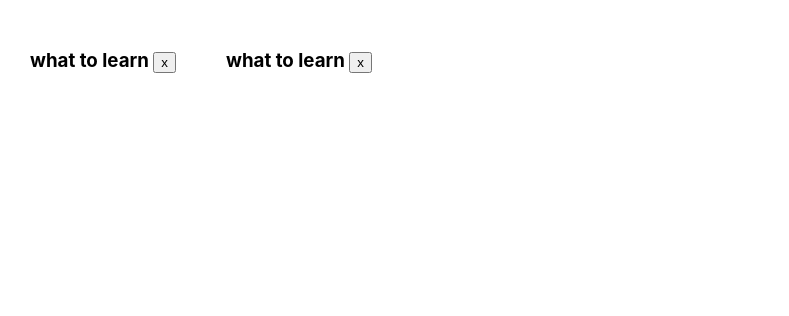
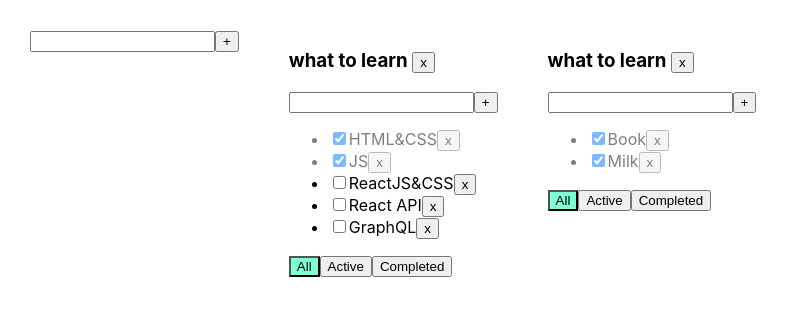
Before and after one commit to melfiqq/1-proj-todolist, a React (Create React App) app: page / in a window 1280 px wide. Shown: the top 316 px of the page, without its empty margins (0-789 px from the left). Built offline with nearby package versions, Linux system fonts and the light colour scheme.

Commit message:
Some functions were updated, some functions were created

```diff
--- a/src/AddItemForm.tsx
+++ b/src/AddItemForm.tsx
@@ -1,11 +1,40 @@
-import React from 'react';
+import React, { ChangeEvent, KeyboardEvent, useState } from 'react';
 
-const AddItemForm = () => {
-    return (
-        <div>
+type AddItemFormPropsType = {
+    addItem: (title: string) => void
+}
 
-        </div>
-    );
+function AddItemForm(props: AddItemFormPropsType) {
+
+    const [title, setTaskTitle] = useState('')
+    const [error, setError] = useState<string | null>(null) /* то есть там или строка (пробелы), или ничего не написано и пытаются добавить пустую таску (пустую строку) */
+    const onChangeHandler = (event: ChangeEvent<HTMLInputElement>) => {
+        setTaskTitle(event.currentTarget.value)
+    }
+    const onKeyPressHandler = (event: KeyboardEvent<HTMLInputElement>) => {
+        if (event.key === 'Enter') {
+            addItem()
+        }
+    }
+    const addItem = () => {
+        if (title.trim() !== '' && 'kakashka') {
+            props.addItem(title.trim())
+            setTaskTitle('')
+        } else {
+            setError("Title is required.")
+        }
+    }
+
+    return <div>
+        <input
+            value={title}
+            onChange={onChangeHandler}
+            onKeyUp={onKeyPressHandler}
+            className={error ? "error" : ""}
+        />
+        <button onClick={addItem}>+</button>
+        {error && <div className="error-message">{error}</div>}
+    </div>
 };
 
 export default AddItemForm;
--- a/src/App.tsx
+++ b/src/App.tsx
@@ -3,6 +3,7 @@ import logo from './logo.svg';
 import './App.css';
 import {v1} from "uuid";
 import Todolist, { TaskType } from './Todolist';
+import AddItemForm from './AddItemForm';
 
 export type FilterValuesType = 'all' | 'active' | 'completed'
 
@@ -21,19 +22,19 @@ function App() {
 	const removeTask = (taskId: string, todolistId: string) => {
 		let tasks = tasksObj[todolistId]
 		const filteredTasks = tasks.filter((task) => {
-      return task.id !==taskId
+			return task.id !== taskId
 		})
-
 		tasksObj[todolistId] = filteredTasks
 		setTasks({...tasksObj})
 	}
 
-  const addTask = (title: string, todolistId: string) => {
+	const addTask = (title: string, todolistId: string)=> {
 		const task = {id: v1(), title: title, isDone: false
 		}
 		let tasks = tasksObj[todolistId]
+
 		const newtasks = [task, ...tasks]
-    tasksObj[todolistId] = newtasks
+		tasksObj[todolistId]=newtasks
 		setTasks({...tasksObj})
 	}
 
@@ -47,10 +48,10 @@ function App() {
   }
 
   const changeFilter = (value: FilterValuesType, todolistId: string) => {
-    let todolist = todolists.find( tl => tl.id === todolistId )
+		let todolist = todolists.find(tl => tl.id === todolistId);
 		if (todolist) {
-      todolist.filter = value /* value - 'all' | 'active' | 'completed' from FilterValuesType. */
-      setTodolists({...todolists})
+			todolist.filter = value; /* value - 'all' | 'active' | 'completed' from FilterValuesType. */
+			setTodolists([...todolists])
 		}
 	}
 
@@ -61,6 +62,13 @@ function App() {
     {id: todolistId1, title: "what to learn", filter: "all"},
     {id: todolistId2, title: "what to learn", filter: "all"},
   ])
+
+  let removeTodolist = (todolistId: string) => {
+    let filteredTodolist = todolists.filter(tl => tl.id !== todolistId)
+    setTodolists(filteredTodolist)
+    delete tasksObj[todolistId]
+    setTasks({...tasksObj})
+  }
 
   let [tasksObj, setTasks] = useState<TasksStateType>({
     [todolistId1]: [
@@ -75,16 +83,27 @@ function App() {
     ]
   })
 
+  function addTodolist(title: string) {
+    let todolist: TodolistType = {
+      id: v1(),
+      filter: 'all',
+      title: title
+    }
+    setTodolists([todolist, ...todolists])
+    setTasks({
+      ...tasksObj,
+      [todolist.id]: [] //id of Todolist, and we have empty array - [] - because there are no tasks yet, since we just created Todolist.
+    }) //now because Todolist is not the only thing - inside it has Tasks, so we have to set those tasks.
+  }
+
 
 
   return (
     <div className="App">
-
+      <AddItemForm addItem={addTodolist} />
       {
 				todolists.map( (tl) => {
-
 					let tasksForTodolist = tasksObj[tl.id]
-
 					if (tl.filter === 'active') {
 						tasksForTodolist = tasksForTodolist.filter(task => !task.isDone)
 					}
@@ -92,24 +111,22 @@ function App() {
 					if (tl.filter === 'completed') {
 						tasksForTodolist = tasksForTodolist.filter(task => task.isDone)
 					}
-
 					return <Todolist
-          id = {tl.id}
-          title = {tl.title}
-          tasks = {tasksForTodolist}
+					key={tl.id}
+					id={tl.id}
+					title={tl.title}
+					tasks={tasksForTodolist}
 					removeTask={removeTask}
 					changeFilter={changeFilter}
 					addTask={addTask}
-          filter = {tl.filter}
+					changeTaskStatus={changeStatus}
+					filter={tl.filter}
+					removeTodolist={removeTodolist}
 				/>
-
-        } )
+				})
 			}
-
     </div>
   );
-
-
 
 }
 
--- a/src/Todolist.tsx
+++ b/src/Todolist.tsx
@@ -1,5 +1,7 @@
-import React from 'react';
+import React, { ChangeEvent } from 'react';
 import { FilterValuesType } from './App';
+import { title } from 'process';
+import AddItemForm from './AddItemForm';
 
 export type TaskType = {
     id: string
@@ -15,13 +17,51 @@ type PropsType = {
     removeTask: (taskId: string, todolistId: string) => void
     changeFilter: (value: FilterValuesType, todolistId: string) => void
     addTask: (title: string, todolistId: string) => void
+    changeTaskStatus: (taskId: string, isDone: boolean, todolistId: string) => void
     filter: FilterValuesType
+    removeTodolist: (todolistId: string) => void
 }
 
 const Todolist = (props: PropsType) => {
+
+    const onAllClickHandler = () => props.changeFilter("all", props.id)
+    const onActiveClickHandler = () => props.changeFilter("active", props.id)
+    const onCompletedClickHandler = () => props.changeFilter("completed", props.id)
+
+    const removeTodolist = () => {
+        props.removeTodolist(props.id)
+    }
+    const addTask = (title: string) => {
+        props.addTask(title, props.id)
+    }
+
     return (
         <div>
-            <h3>{props.title} <button>x</button> </h3>
+            <h3>{props.title} <button onClick={removeTodolist}>x</button> </h3>
+            <AddItemForm addItem={addTask} />
+            <ul>
+                {
+                    props.tasks.map( t => {
+                        const onClickHandler = () => props.removeTask( t.id, props.id)
+                        const onChangeHandler = ( e: ChangeEvent<HTMLInputElement> ) => {
+                            props.changeTaskStatus( t.id, e.currentTarget.checked, props.id)
+                        }
+                        return <li key={t.id} className={t.isDone === true ? "isDone" : ""}>
+                            <input
+                            type="checkbox"
+                            onChange={onChangeHandler}
+                            checked={t.isDone} />
+                            <span>{t.title}</span>
+                            <button onClick={onClickHandler}>x</button>
+                        </li>
+                    } )
+                }
+            </ul>
+            <div>
+                <button className={props.filter === 'all' ? "active-filter" : ""} onClick={onAllClickHandler}>All</button>
+                <button className={props.filter === 'active' ? "active-filter" : ""} onClick={onActiveClickHandler}>Active</button>
+                <button className={props.filter === 'completed' ? "active-filter" : ""} onClick={onCompletedClickHandler}>Completed</button>
+            </div>
         </div>
     );
 };
```
Lines whose indentation alone changed are shown as unchanged.
